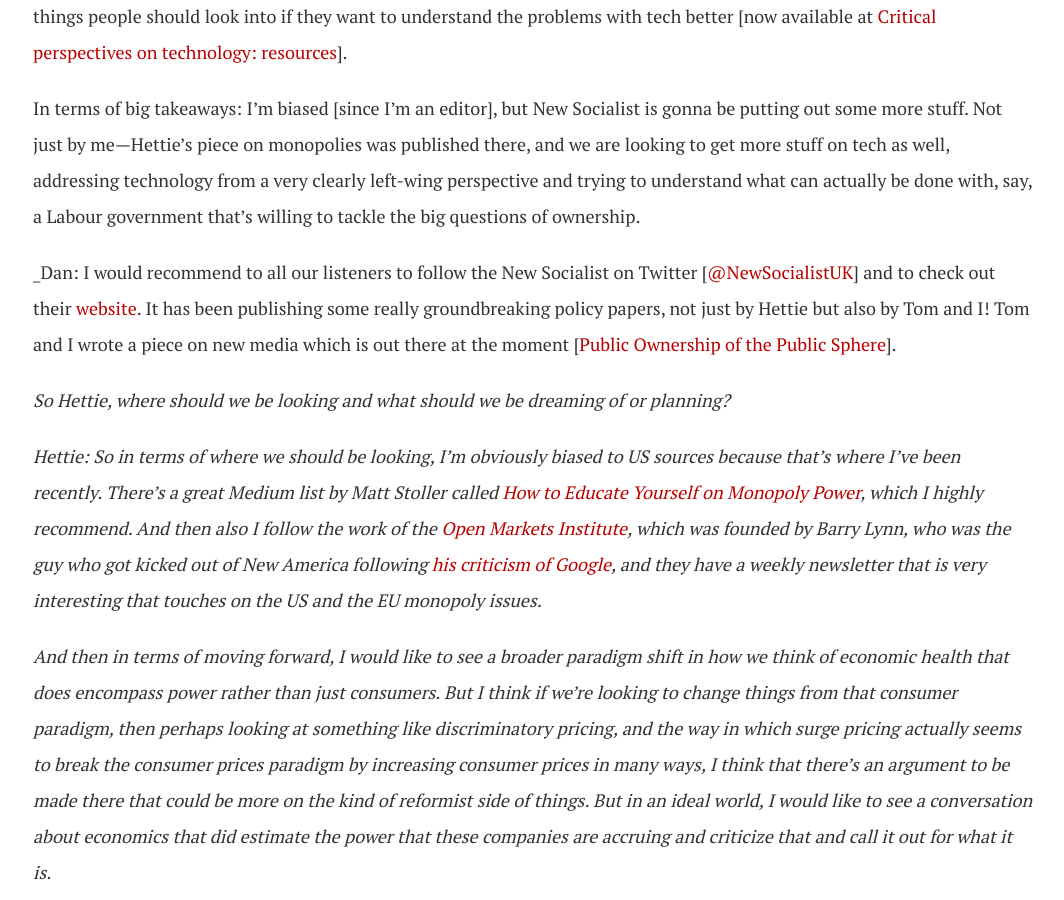
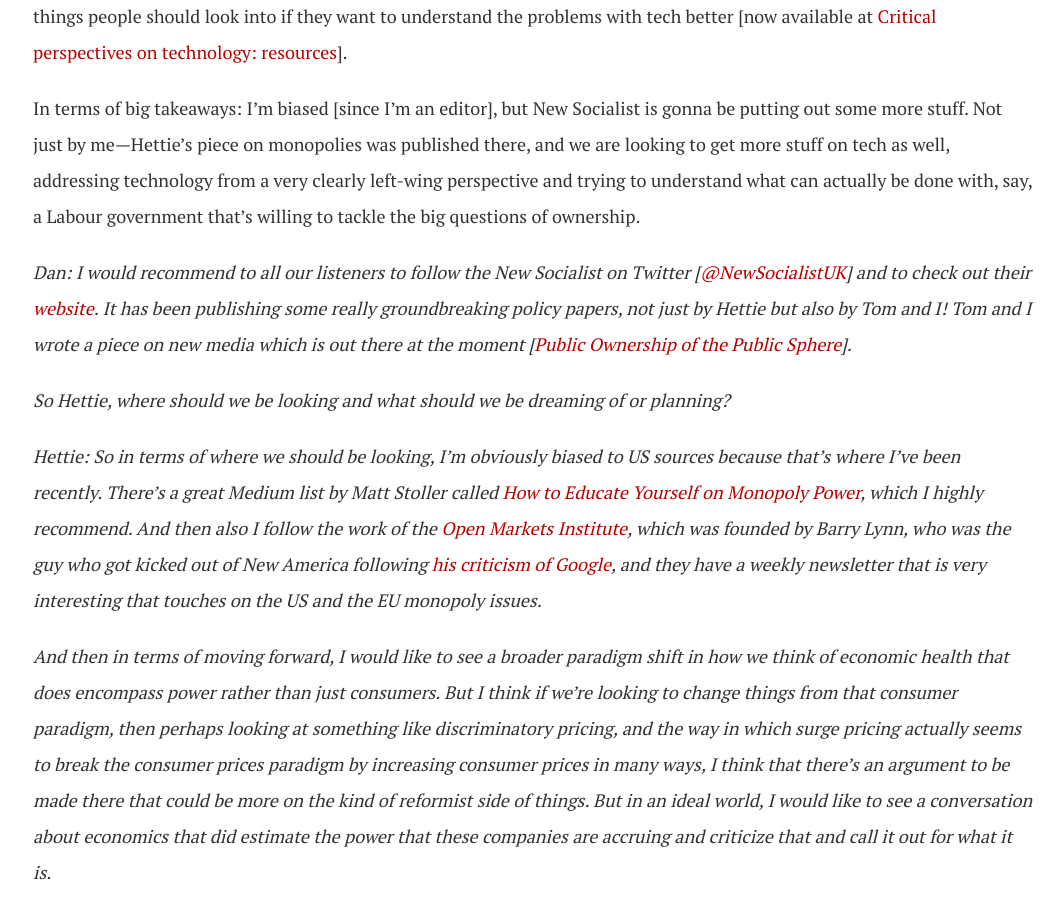
Before and after one commit to dellsystem/dellsystem.github.io, a Jekyll site: the page built from democratic-startups-for-the-public-good.md, in a window 1280 px wide and 900 px high, scrolled down 12679 px. Shown: the whole window, without its empty margins (107-1171 px from the left). Built offline with Jekyll 4.4.1, drawn with Linux system fonts in a browser that asks for light colours.

```diff
--- a/democratic-startups-for-the-public-good.md
+++ b/democratic-startups-for-the-public-good.md
@@ -156,7 +156,7 @@ Wendy: That's a good question. So I'm actually in the middle of compiling a list
 
 In terms of big takeaways: I'm biased \[since I'm an editor\], but New Socialist is gonna be putting out some more stuff. Not just by me—Hettie's piece on monopolies was published there, and we are looking to get more stuff on tech as well, addressing technology from a very clearly left-wing perspective and trying to understand what can actually be done with, say, a Labour government that's willing to tackle the big questions of ownership.
 
-_Dan: I would recommend to all our listeners to follow the New Socialist on Twitter \[[@NewSocialistUK](https://twitter.com/NewSocialistUK)\] and to check out their [website](https://newsocialist.org.uk/). It has been publishing some really groundbreaking policy papers, not just by Hettie but also by Tom and I! Tom and I wrote a piece on new media which is out there at the moment \[[Public Ownership of the Public Sphere](https://newsocialist.org.uk/public-ownership-of-the-public-sphere/)\].
+_Dan: I would recommend to all our listeners to follow the New Socialist on Twitter \[[@NewSocialistUK](https://twitter.com/NewSocialistUK)\] and to check out their [website](https://newsocialist.org.uk/). It has been publishing some really groundbreaking policy papers, not just by Hettie but also by Tom and I! Tom and I wrote a piece on new media which is out there at the moment \[[Public Ownership of the Public Sphere](https://newsocialist.org.uk/public-ownership-of-the-public-sphere/)\]._
 
 _So Hettie, where should we be looking and what should we be dreaming of or planning?_
 
```
